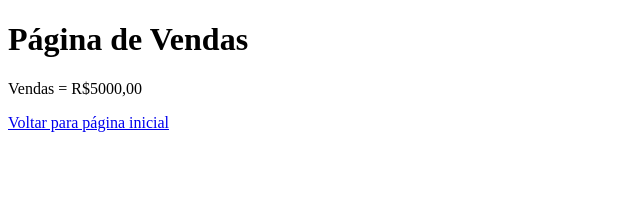
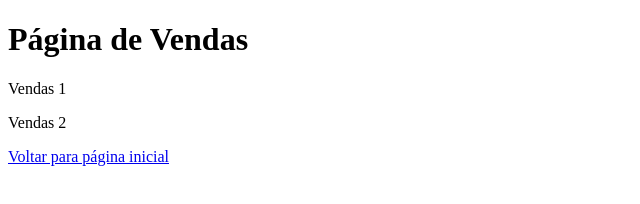
Before and after one commit to Kadotulio/testedeLink, a plain HTML site: page vendas.html in a window 1280 px wide. Shown: the whole page, without its empty margins (0-640 px from the left). Drawn offline with Linux system fonts and the light colour scheme.

Commit message:
modificando vendas

```diff
--- a/vendas.html
+++ b/vendas.html
@@ -8,7 +8,8 @@
 </head>
 <body>
     <h1>Página de Vendas</h1>
-    <p>Vendas = R$5000,00</p>
+    <p>Vendas 1</p>
+    <p>Vendas 2</p>
     <a href="index.html">Voltar para página inicial</a>
 </body>
 </html>
```
